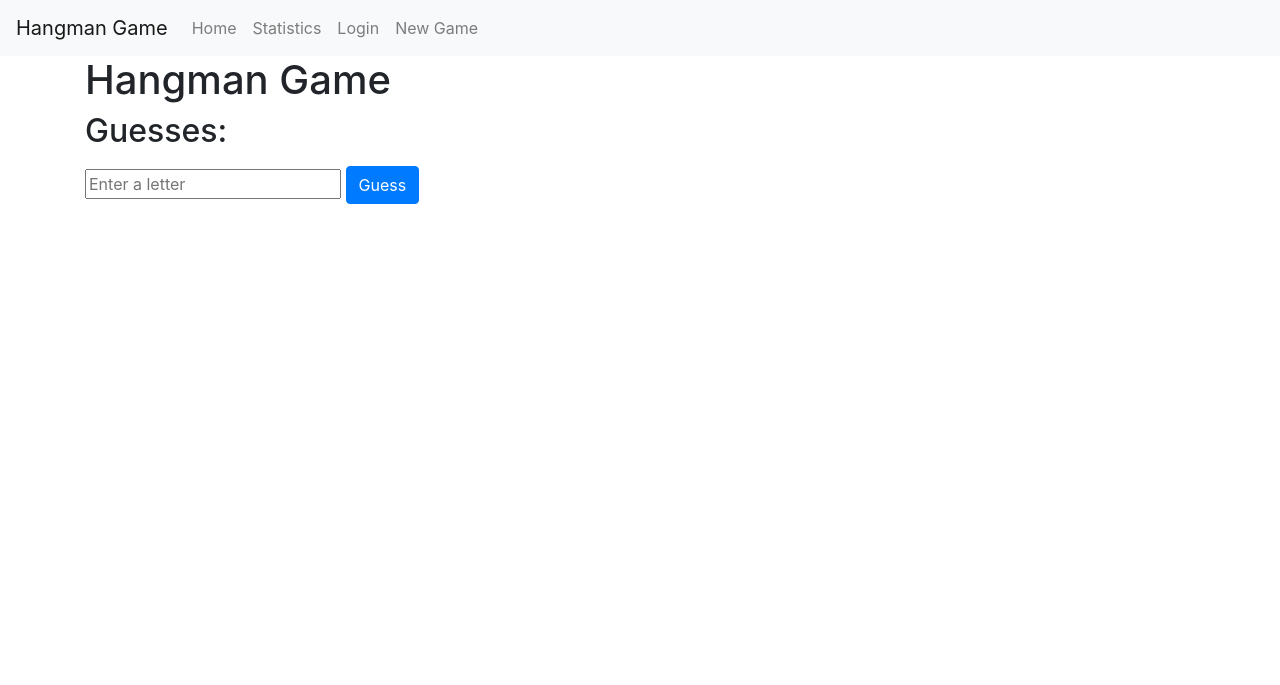
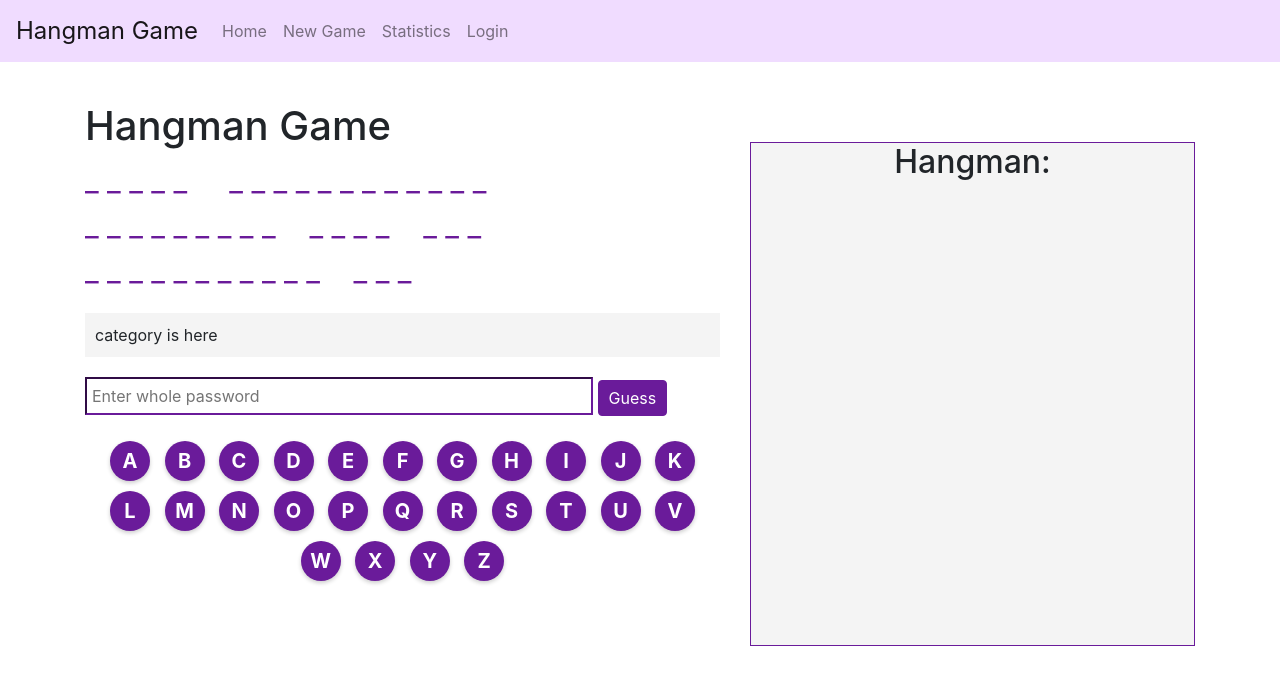
Before and after one commit to MonikaJung/ZTW_2023_hangman, a Flask app: page / in a window 1280 px wide. Shown: the top 685 px of the page. Run offline with Flask 3, Linux system fonts and the light colour scheme; some libraries are stand-ins or nearby versions.

Commit message:
Updated the main page (html & style)

```diff
--- a/Templates/main_page.html
+++ b/Templates/main_page.html
@@ -3,11 +3,141 @@
 <head>
   <title>Hangman Game</title>
   <link rel="stylesheet" href="https://stackpath.bootstrapcdn.com/bootstrap/4.3.1/css/bootstrap.min.css">
-  <link rel="stylesheet" type="text/css" href="styles.css">
+  <style>
+    .container {
+      margin-top: 40px;
+      height: 100%;
+    }
+
+    /* Navbar */
+    .navbar {
+      background-color: rgb(240,220,255);
+    }
+
+    .navbar-brand {
+      color: #fff;
+      font-size: 24px;
+    }
+
+    .navbar-nav .nav-link {
+      color: #fff;
+    }
+
+    /* Buttons */
+    .btn-primary {
+      background-color: #6a1b9a;
+      border-color: #6a1b9a;
+    }
+
+    .btn-primary:hover {
+      background-color: #4a148c;
+      border-color: #4a148c;
+    }
+
+    /* Inputs */
+    .form-control {
+      border-color: #6a1b9a;
+    }
+
+    .form-control:focus {
+      border: solid 2px rgb(0,0,0);
+      box-shadow: 0 0 5px rgba(106, 27, 154, 0.5);
+    }
+
+    /* Images */
+    .img-fluid {
+      max-width: 100%;
+      height: auto;
+    }
+
+    /* Word Display */
+    #word-display {
+      font-size: 30px;
+      color: #6a1b9a;
+    }
+
+    /* Category Display */
+    #category-display {
+      margin-top: 20px;
+      background-color: #f4f4f4;
+      padding: 10px;
+    }
+
+    /* Hangman Image */
+    #hangman-image {
+      margin-top: 40px;
+      text-align: center;
+      border: solid 1px #6a1b9a;
+      background-color: #f4f4f4;
+      height: 100%;
+    }
+
+    #hangman-image img {
+      max-width: 300px;
+    }
+
+    /* Input section */
+    #input-section {
+      margin-top: 20px;
+    }
+
+    #letter-input {
+      padding: 5px;
+      font-size: 16px;
+      border-color: #6a1b9a;
+      width: 80%;
+    }
+
+    #guess-button {
+      padding: 5px 10px;
+      font-size: 16px;
+      background-color: #6a1b9a;
+      border-color: #6a1b9a;
+    }
+
+    #guess-button:hover {
+      background-color: #4a148c;
+      border-color: #4a148c;
+    }
+
+    .letter-button {
+      width: 40px;
+      height: 40px;
+      border: none;
+      border-radius: 50%;
+      background-color: #6a1b9a;
+      color: #fff;
+      font-size: 20px;
+      font-weight: bold;
+      box-shadow: 0 2px 4px rgba(0, 0, 0, 0.2);
+      transition: background-color 0.3s ease;
+      margin: 5px;
+    }
+
+    .letter-button:hover {
+      background-color: #4a148c;
+      cursor: pointer;
+    }
+
+    .letter-button:active {
+      background-color: #9c27b0;
+    }
+
+    .letter-button:disabled {
+      background-color: #bdbdbd;
+      cursor: not-allowed;
+    }
+
+    #letter-section{
+      margin: 20px;
+      text-align:center;
+    }
+
+    </style>
 </head>
 <body>
   <header>
-    <nav class="navbar navbar-expand-lg navbar-light bg-light">
+    <nav class="navbar navbar-expand-lg navbar-light">
       <a class="navbar-brand" href="index.html">Hangman Game</a>
       <button class="navbar-toggler" type="button" data-toggle="collapse" data-target="#navbarNav"
         aria-controls="navbarNav" aria-expanded="false" aria-label="Toggle navigation">
@@ -19,13 +149,13 @@
             <a class="nav-link" href="index.html">Home</a>
           </li>
           <li class="nav-item">
+            <a class="nav-link" href="new_game.html">New Game</a>
+          </li>
+          <li class="nav-item">
             <a class="nav-link" href="statistics.html">Statistics</a>
           </li>
           <li class="nav-item">
             <a class="nav-link" href="login.html">Login</a>
-          </li>
-          <li class="nav-item">
-            <a class="nav-link" href="newgame.html">New Game</a>
           </li>
         </ul>
       </div>
@@ -33,27 +163,71 @@
   </header>
 
   <main class="container">
+    <div class="row">
+      <div class="col-7">
+
         <h1>Hangman Game</h1>
 
         <div id="word-display">
         <!-- The word to be guessed will be dynamically populated here -->
+          <p>_&nbsp;_&nbsp;_&nbsp;_&nbsp;_&nbsp;&nbsp;&nbsp;&nbsp;
+            _&nbsp;_&nbsp;_&nbsp;_&nbsp;_&nbsp;_&nbsp;_&nbsp;_&nbsp;_&nbsp;_&nbsp;_&nbsp;_&nbsp;&nbsp;&nbsp;&nbsp;
+            _&nbsp;_&nbsp;_&nbsp;_&nbsp;_&nbsp;_&nbsp;_&nbsp;_&nbsp;_&nbsp;&nbsp;&nbsp;
+            _&nbsp;_&nbsp;_&nbsp;_&nbsp;&nbsp;&nbsp;
+            _&nbsp;_&nbsp;_&nbsp;&nbsp;&nbsp;
+            _&nbsp;_&nbsp;_&nbsp;_&nbsp;_&nbsp;_&nbsp;_&nbsp;_&nbsp;_&nbsp;_&nbsp;_&nbsp;&nbsp;&nbsp;
+            _&nbsp;_&nbsp;_&nbsp;</p>
+
         </div>
 
-    <div id="guesses">
-      <h2>Guesses:</h2>
-      <ul id="guess-list">
-        <!-- Guessed letters will be dynamically populated here -->
-      </ul>
+        <div id="category-display">
+        <!-- The word to be guessed will be dynamically populated here -->
+          category is here
         </div>
 
         <div id="input-section">
-      <input type="text" id="letter-input" placeholder="Enter a letter">
+          <input type="text" id="letter-input" placeholder="Enter whole password">
           <button id="guess-button" class="btn btn-primary">Guess</button>
         </div>
 
-    <div id="hangman-image">
-      <!-- Hangman drawing will be dynamically updated here -->
+        <div id="letter-section" class="letter-section">
+          <button class="letter-button">A</button>
+          <button class="letter-button">B</button>
+          <button class="letter-button">C</button>
+          <button class="letter-button">D</button>
+          <button class="letter-button">E</button>
+          <button class="letter-button">F</button>
+          <button class="letter-button">G</button>
+          <button class="letter-button">H</button>
+          <button class="letter-button">I</button>
+          <button class="letter-button">J</button>
+          <button class="letter-button">K</button>
+          <button class="letter-button">L</button>
+          <button class="letter-button">M</button>
+          <button class="letter-button">N</button>
+          <button class="letter-button">O</button>
+          <button class="letter-button">P</button>
+          <button class="letter-button">Q</button>
+          <button class="letter-button">R</button>
+          <button class="letter-button">S</button>
+          <button class="letter-button">T</button>
+          <button class="letter-button">U</button>
+          <button class="letter-button">V</button>
+          <button class="letter-button">W</button>
+          <button class="letter-button">X</button>
+          <button class="letter-button">Y</button>
+          <button class="letter-button">Z</button>
         </div>
+      </div>
+
+      <div class="col-5">
+        <div id="hangman-image" class=hangman-image">
+         <h2>Hangman:</h2> <!-- Hangman drawing will be dynamically updated here -->
+        </div>
+      </div>
+
+    </div>
+
   </main>
 
   <script src="script.js"></script>
```
Lines whose indentation alone changed are shown as unchanged.
